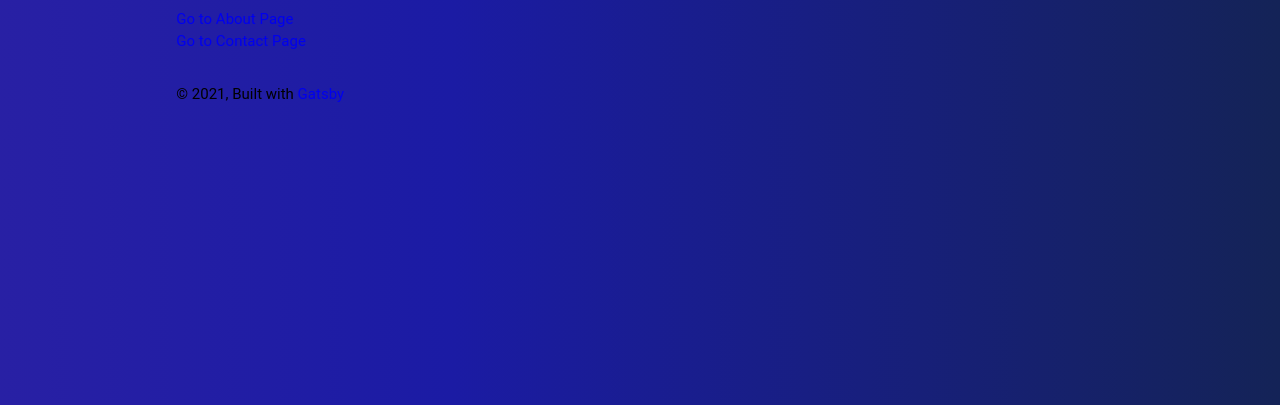
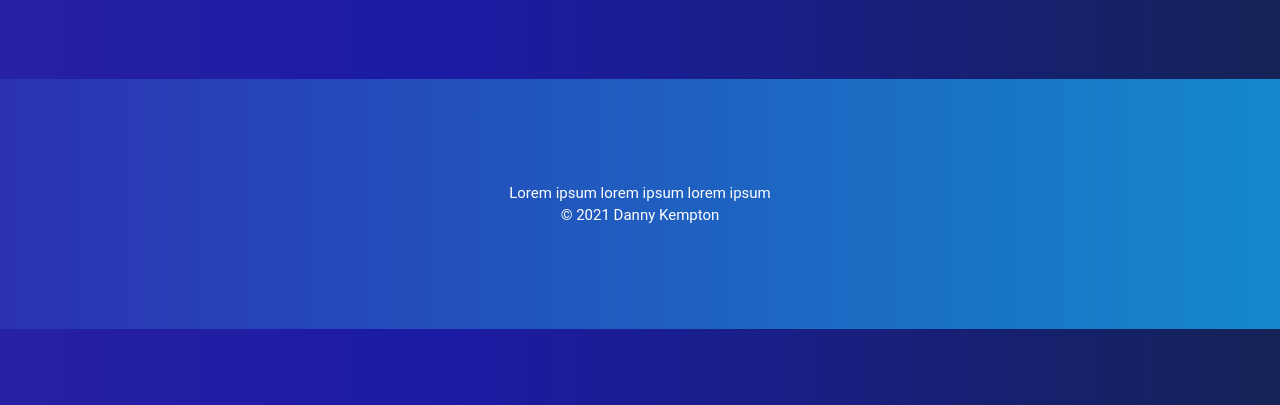
Before and after one commit to dkempton12/portfolio-2021, a Gatsby site: page / in a window 1280 px wide. Shown: the part 395-800 px from the top of the page. Built offline with nearby package versions, Linux system fonts and the light colour scheme; Gatsby itself is replaced by a stand-in of ours; a web font is replaced by a local one.

Commit message:
working on Footer

```diff
--- /dev/null
+++ b/src/components/Footer/Footer.js
@@ -0,0 +1,16 @@
+import React from "react"
+import "./Footer.scss"
+
+function Footer() {
+  return (
+    <footer className="footer">
+      <p>Lorem ipsum lorem ipsum lorem ipsum</p>
+      <span>
+        © {new Date().getFullYear()} Danny Kempton
+        {` `}
+      </span>
+    </footer>
+  )
+}
+
+export default Footer
--- /dev/null
+++ b/src/components/Footer/Footer.scss
@@ -0,0 +1,21 @@
+.footer {
+  height: 250px;
+  display: flex;
+  flex-direction: column;
+  align-items: center;
+  justify-content: center;
+  background: #1488cc; /* fallback for old browsers */
+  background: -webkit-linear-gradient(
+    to right,
+    #2b32b2,
+    #1488cc
+  ); /* Chrome 10-25, Safari 5.1-6 */
+  background: linear-gradient(
+    to right,
+    #2b32b2,
+    #1488cc
+  ); /* W3C, IE 10+/ Edge, Firefox 16+, Chrome 26+, Opera 12+, Safari 7+ */
+  color: var(--white);
+  margin-bottom: 0;
+  padding-bottom: 0;
+}
--- a/src/components/layout.js
+++ b/src/components/layout.js
@@ -13,6 +13,7 @@ import "normalize.css"
 import Header from "./Header/header"
 import Global from "../theme/Global.js"
 import Typography from "../theme/Typography.js"
+import Footer from "./Footer/Footer"
 
 const Layout = ({ children }) => {
   const data = useStaticQuery(graphql`
@@ -38,16 +39,8 @@ const Layout = ({ children }) => {
         }}
       >
         <main>{children}</main>
-        <footer
-          style={{
-            marginTop: `2rem`,
-          }}
-        >
-          © {new Date().getFullYear()}, Built with
-          {` `}
-          <a href="https://www.gatsbyjs.com">Gatsby</a>
-        </footer>
       </div>
+      <Footer />
     </>
   )
 }
--- a/src/pages/index.js
+++ b/src/pages/index.js
@@ -9,7 +9,7 @@ const IndexPage = () => (
   <Layout>
     <Seo title="Home" />
     <h1 style={{ textAlign: "center" }}>Danny Kempton</h1>
-    <h3>Web Developer</h3>
+    <h3 style={{ marginBottom: "50px" }}>Web Developer</h3>
     {/* <StaticImage
       src="../images/gatsby-astronaut.png"
       width={300}
@@ -18,10 +18,6 @@ const IndexPage = () => (
       alt="A Gatsby astronaut"
       style={{ marginBottom: `1.45rem` }}
     /> */}
-    <p>
-      <Link to="/about/">Go to About Page</Link> <br />
-      <Link to="/contact/">Go to Contact Page</Link>
-    </p>
   </Layout>
 )
 
--- a/src/theme/global.js
+++ b/src/theme/global.js
@@ -20,6 +20,7 @@ const Global = createGlobalStyle`
 html {
   font-size: 15px;
   box-sizing: border-box;
+  height: 100vh;
 }
 
 body {
```
